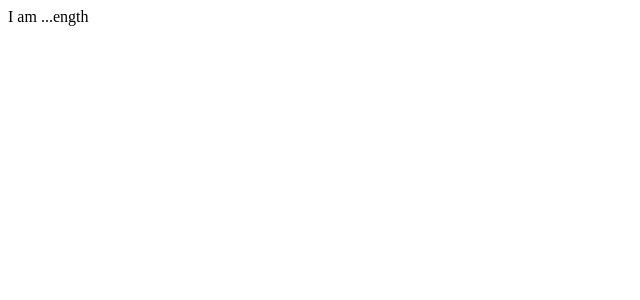
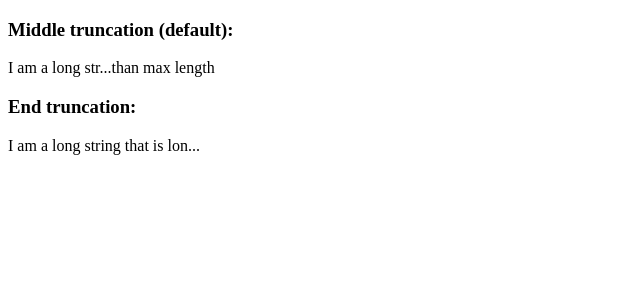
Before and after one commit to madjemian/react-expand-text, a React app: page / in a window 1280 px wide. Shown: the top 300 px of the page, without its empty margins (0-640 px from the left). Built offline with nearby package versions, Linux system fonts and the light colour scheme; the HTML template or start-up script is replaced by a standard one.

Commit message:
Able to truncate at end.

```diff
--- a/example/App.js
+++ b/example/App.js
@@ -5,10 +5,19 @@ import ExpandText from '../src/expandtext.js';
 const App = () => {
   return (
     <div>
+      <h3>Middle truncation (default):</h3>
       <ExpandText
-        maxLength={10}
+        maxLength={30}
         className='my-css-class'
         text={'I am a long string that is longer than max length'}
+      />
+
+      <h3>End truncation:</h3>
+      <ExpandText
+        maxLength={30}
+        className='my-css-class'
+        text={'I am a long string that is longer than max length'}
+        truncateAtEnd={true}
       />
     </div>
   );
--- a/package.json
+++ b/package.json
@@ -1,6 +1,6 @@
 {
   "name": "react-expand-text",
-  "version": "2.0.0",
+  "version": "2.1.0",
   "description": "A simple react component that shrinks and expands long text",
   "main": "index.js",
   "scripts": {
--- a/src/expandtext.js
+++ b/src/expandtext.js
@@ -1,16 +1,20 @@
 import React, { useState } from 'react';
 import PropTypes from 'prop-types';
 
-const ExpandText = ({ text, maxLength, className = "" }) => {
+const ExpandText = ({ text, maxLength, className = "", truncateAtEnd = false }) => {
     const [showFull, setShowFull] = useState(false);
 
     let visibleText;
     if (showFull || text.length <= maxLength) {
         visibleText = text;
     } else {
-        const firstHalf = text.substring(0, maxLength / 2);
-        const secondHalf = text.substring(text.length - (maxLength / 2), text.length);
-        visibleText = `${firstHalf}...${secondHalf}`;
+        if (truncateAtEnd) {
+            visibleText = `${text.substring(0, maxLength)}...`;
+        } else {
+            const firstHalf = text.substring(0, maxLength / 2);
+            const secondHalf = text.substring(text.length - (maxLength / 2), text.length);
+            visibleText = `${firstHalf}...${secondHalf}`;
+        }
     }
 
     const handleClick = () => {
@@ -23,7 +27,8 @@ const ExpandText = ({ text, maxLength, className = "" }) => {
 ExpandText.propTypes = {
   text: PropTypes.string.isRequired,
   maxLength: PropTypes.number.isRequired,
-  className: PropTypes.string
+  className: PropTypes.string,
+  truncateAtEnd: PropTypes.bool
 };
 
 export default ExpandText;
```
